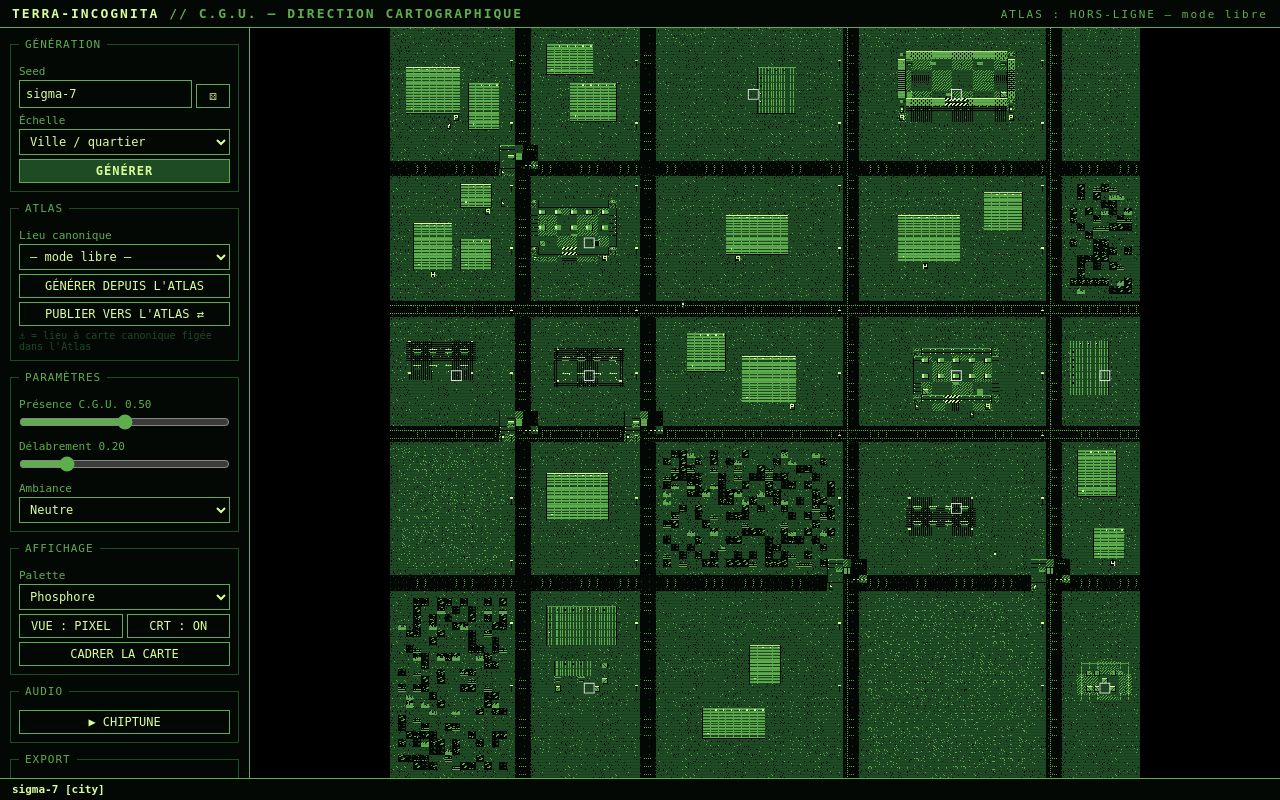
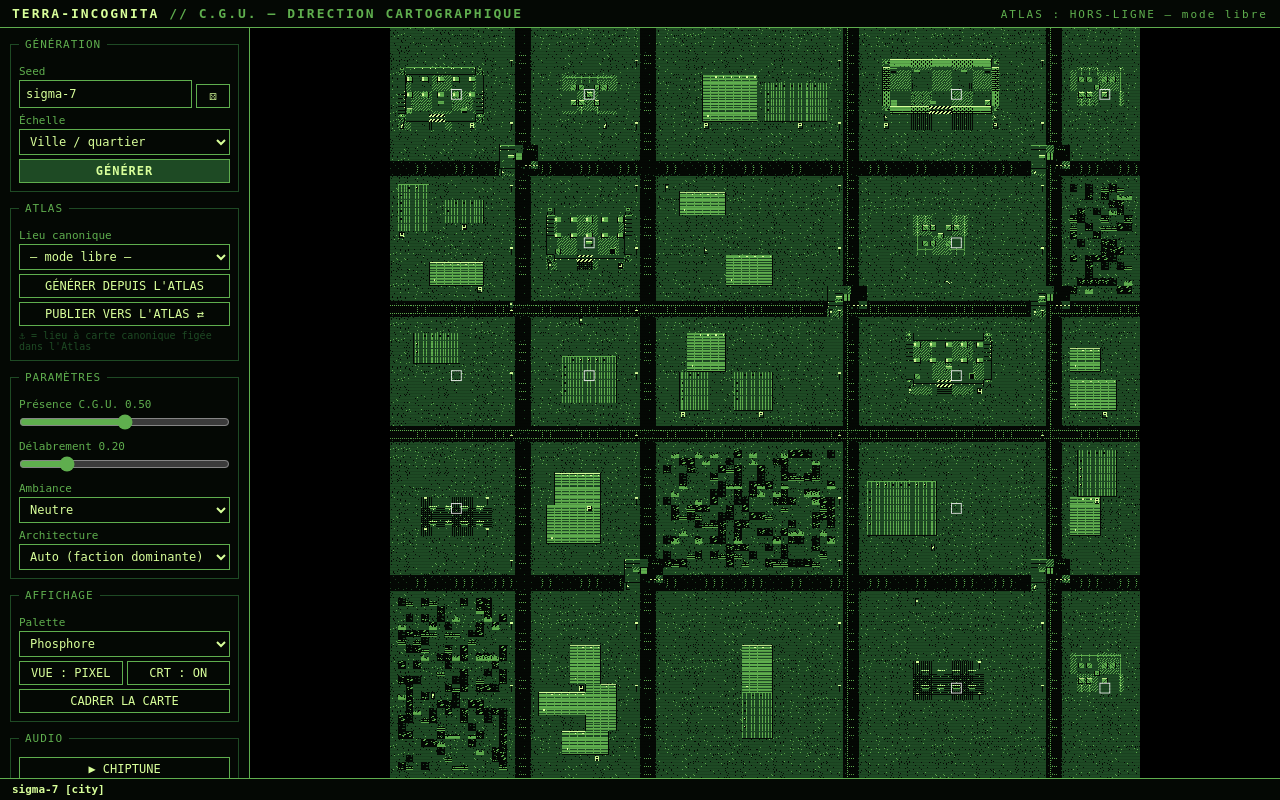
Before and after one commit to obareau/terra-incognita, a website with bundled scripts: page src/renderer/index.html in a window 1280 px wide. Built offline with nearby package versions, Linux system fonts and the light colour scheme.

Commit message:
Styles d'architecture par faction (6 archétypes ancrés dans le lore)
martial (C.G.U.), liturgique (Pasteurs), clandestin (Voile d'Ombre),
organique (Gardiens des Jardins), industriel (Magnats), civique
(Archivistes). Le style pilote murs d'enceinte, toits, zonage, décor
(bannières, propagande, graffitis, éclairage, végétation) en ville et
les murs/sols des intérieurs.

La faction dominante du lieu Atlas (membre > allié > lien) choisit le
style automatiquement ; sélecteur d'override dans l'UI ; --arch= en
mode screenshot. 36 tests verts.

Co-Authored-By: Claude Fable 5 <noreply@anthropic.com>

```diff
--- /dev/null
+++ b/src/core/factions/styles.ts
@@ -0,0 +1,151 @@
+// Styles d'architecture par faction — dérivés des caractères canon du lore.
+// Chaque faction connue est rattachée à un archétype ; la faction dominante
+// d'un lieu (première de GenParams.factions) impose son style aux cartes.
+
+import { T } from "../tiles/tileset";
+
+export type ArchStyleId =
+  | "martial"     // C.G.U. : ordre totalitaire, contrôle, peur
+  | "liturgique"  // Pasteurs : pouvoir public, cérémonies, sacré-technologique
+  | "clandestin"  // Voile d'Ombre : marché noir, discrétion, profit
+  | "organique"   // Gardiens des Jardins : sanctuaires naturels
+  | "industriel"  // Magnats : flux d'énergie, production, stabilité rentable
+  | "civique";    // Archivistes : savoir, ordre civil sans doctrine
+
+export interface ArchStyle {
+  id: ArchStyleId;
+  label: string;
+  /** Tuile des enceintes et murs porteurs. */
+  wall: number;
+  /** Toits dominant / secondaire des blocs bâtis. */
+  roofPrimary: number;
+  roofSecondary: number;
+  /** Probabilités de décor (0..1, consommées par les générateurs). */
+  decor: {
+    banner: number;      // bannières de faction
+    propaganda: number;  // affiches
+    graffiti: number;    // marquages dissidents
+    lamp: number;        // éclairage public
+    tree: number;        // végétation urbaine
+  };
+  /** Multiplicateurs des poids de zonage de la ville. */
+  zoneBias: Record<string, number>;
+}
+
+export const ARCH_STYLES: Record<ArchStyleId, ArchStyle> = {
+  martial: {
+    id: "martial",
+    label: "Martial C.G.U.",
+    wall: T.WALL_METAL,
+    roofPrimary: T.ROOF_HAB,
+    roofSecondary: T.ROOF_IND,
+    decor: { banner: 0.9, propaganda: 0.9, graffiti: 0.05, lamp: 0.8, tree: 0.1 },
+    zoneBias: { militaire: 1.6, habitat: 1, industrie: 1, marche: 0.6, parc: 0.3, ruine: 1 },
+  },
+  liturgique: {
+    id: "liturgique",
+    label: "Liturgique (Pasteurs)",
+    wall: T.WALL,
+    roofPrimary: T.ROOF_HAB,
+    roofSecondary: T.ROOF_HAB,
+    decor: { banner: 1, propaganda: 0.7, graffiti: 0.02, lamp: 1, tree: 0.3 },
+    zoneBias: { militaire: 0.8, habitat: 1.2, industrie: 0.5, marche: 1, parc: 1.2, ruine: 0.6 },
+  },
+  clandestin: {
+    id: "clandestin",
+    label: "Clandestin (Voile d'Ombre)",
+    wall: T.WALL,
+    roofPrimary: T.ROOF_HAB,
+    roofSecondary: T.ROOF_IND,
+    decor: { banner: 0.1, propaganda: 0.1, graffiti: 0.9, lamp: 0.15, tree: 0.15 },
+    zoneBias: { militaire: 0.4, habitat: 1.2, industrie: 0.9, marche: 2.2, parc: 0.4, ruine: 1.4 },
+  },
+  organique: {
+    id: "organique",
+    label: "Organique (Gardiens des Jardins)",
+    wall: T.FENCE,
+    roofPrimary: T.ROOF_HAB,
+    roofSecondary: T.ROOF_HAB,
+    decor: { banner: 0.15, propaganda: 0.05, graffiti: 0.15, lamp: 0.35, tree: 1 },
+    zoneBias: { militaire: 0.3, habitat: 1, industrie: 0.25, marche: 0.9, parc: 3, ruine: 0.5 },
+  },
+  industriel: {
+    id: "industriel",
+    label: "Industriel (Magnats)",
+    wall: T.WALL_METAL,
+    roofPrimary: T.ROOF_IND,
+    roofSecondary: T.ROOF_HAB,
+    decor: { banner: 0.3, propaganda: 0.3, graffiti: 0.25, lamp: 0.9, tree: 0.05 },
+    zoneBias: { militaire: 0.7, habitat: 0.9, industrie: 2.4, marche: 1.1, parc: 0.3, ruine: 0.9 },
+  },
+  civique: {
+    id: "civique",
+    label: "Civique (Archivistes)",
+    wall: T.WALL,
+    roofPrimary: T.ROOF_HAB,
+    roofSecondary: T.ROOF_HAB,
+    decor: { banner: 0.25, propaganda: 0.15, graffiti: 0.05, lamp: 0.9, tree: 0.5 },
+    zoneBias: { militaire: 0.5, habitat: 1.4, industrie: 0.7, marche: 1.1, parc: 1.3, ruine: 0.5 },
+  },
+};
+
+/** Assignation faction → archétype, d'après les fiches canon (02-FACTIONS). */
+export const FACTION_ARCH: Record<string, ArchStyleId> = {
+  // Le régime et ses bras armés — ordre, hiérarchie, violence institutionnelle.
+  "cgu-rectitude": "martial",
+  "clipeati-unitas": "martial",
+  "nonae-recta": "martial",
+  "division-dark-umbrae": "martial",
+  "purete-humaine": "martial",
+  "briseurs-de-conscience": "martial",
+  // Le bras doctrinal — pouvoir public, liturgique, hymnes d'État.
+  "pasteurs-de-la-rectitude": "liturgique",
+  "harmonie-synthetique": "liturgique",
+  "illumines-de-la-singularite": "liturgique",
+  "templiers-de-la-balance": "liturgique",
+  "acolytes-de-nova-7": "liturgique",
+  // Marché noir, résistance, inadaptés du système.
+  "voile-ombre": "clandestin",
+  "union-clandestine": "clandestin",
+  "renegats": "clandestin",
+  "fraternite-de-lombre": "clandestin",
+  "fils-de-l-aube-du-miroir": "clandestin",
+  "fractales-libres": "clandestin",
+  "synthetiques-marginaux": "clandestin",
+  // Préservateurs de la vie organique — sanctuaires, pas de béton.
+  "gardiens-des-jardins": "organique",
+  "protecteurs-verts": "organique",
+  // Colonne vertébrale économique — production, flux, stabilité.
+  "magnats-industriels": "industriel",
+  "barons-technologiques": "industriel",
+  "confrerie-mecanistes": "industriel",
+  "architectes-du-flux": "industriel",
+  "techno-obstetriciens": "industriel",
+  // Savoir et ordre civil.
+  "archivistes-libres": "civique",
+  "continui-numeri": "civique",
+  "financiers-culturels": "civique",
+  "binariis": "civique",
+  "mediarchives": "civique",
+};
+
+/**
+ * Style d'un lieu : archétype de la première faction connue de la liste
+ * (la dominante — voir le tri par poids de relation dans atlas/mapping.ts).
+ * Sans faction connue → martial si le C.G.U. pèse, sinon civique.
+ */
+export function styleFor(factions: string[], cguDensity: number = 0): ArchStyle {
+  for (const f of factions) {
+    const id = FACTION_ARCH[f];
+    if (id) return ARCH_STYLES[id];
+  }
+  return ARCH_STYLES[cguDensity > 0.55 ? "martial" : "civique"];
+}
+
+/** Style effectif d'une carte : override manuel (params.archStyle) sinon faction dominante. */
+export function resolveStyle(params: { factions: string[]; cguDensity: number; archStyle?: string }): ArchStyle {
+  if (params.archStyle && params.archStyle in ARCH_STYLES) {
+    return ARCH_STYLES[params.archStyle as ArchStyleId];
+  }
+  return styleFor(params.factions, params.cguDensity);
+}
--- a/src/core/gen/city.ts
+++ b/src/core/gen/city.ts
@@ -4,11 +4,12 @@
 
 import type { GenParams, MapData } from "../../shared/types";
 import { chance, deriveSeed, int, rngFor, weighted, type Rng } from "../rng";
-import { createMap, fillGround, paintGround, paintStructure, setGround, setOverlay, setStructure, structureAt } from "../mapdata";
+import { createMap, fillGround, groundAt, paintGround, paintStructure, setGround, setOverlay, setStructure, structureAt } from "../mapdata";
 import { T } from "../tiles/tileset";
 import { areaIsFree, macroSize, stampMacro, type Macro } from "../macros/index";
 import { caserne, checkpoint, depot, qgCgu } from "../macros/cgu";
 import { courUsine, marche, marcheNoir, parc } from "../macros/civil";
+import { resolveStyle, type ArchStyle } from "../factions/styles";
 
 export const CITY_W = 96;
 export const CITY_H = 96;
@@ -36,8 +37,8 @@ function avenuePositions(rng: Rng, size: number): number[] {
   return out;
 }
 
-function zoneWeights(params: GenParams): Record<Zone, number> {
-  return {
+function zoneWeights(params: GenParams, style: ArchStyle): Record<Zone, number> {
+  const base: Record<Zone, number> = {
     militaire: 0.5 + params.cguDensity * 4,
     habitat: 3,
     industrie: params.ambiance === "industriel" ? 4 : 1.5,
@@ -45,9 +46,13 @@ function zoneWeights(params: GenParams): Record<Zone, number> {
     parc: params.ambiance === "ruine" ? 0.2 : 0.8,
     ruine: 0.2 + params.ruin * 4,
   };
+  for (const z of Object.keys(base) as Zone[]) {
+    base[z] *= style.zoneBias[z] ?? 1;
+  }
+  return base;
 }
 
-function fillHabitat(map: MapData, rng: Rng, b: Block, params: GenParams): void {
+function fillHabitat(map: MapData, rng: Rng, b: Block, params: GenParams, style: ArchStyle): void {
   const n = int(rng, 2, 4);
   for (let i = 0; i < n; i++) {
     const bw = int(rng, 4, Math.min(8, b.w - 2));
@@ -55,12 +60,12 @@ function fillHabitat(map: MapData, rng: Rng, b: Block, params: GenParams): void
     const x = b.x + int(rng, 0, Math.max(0, b.w - bw - 1));
     const y = b.y + int(rng, 0, Math.max(0, b.h - bh - 1));
     if (!areaIsFree(map, x, y, bw, bh)) continue;
-    paintStructure(map, x, y, bw, bh, T.ROOF_HAB);
+    paintStructure(map, x, y, bw, bh, chance(rng, 0.72) ? style.roofPrimary : style.roofSecondary);
     // Affiche de propagande au pied de l'immeuble, côté rue.
-    if (chance(rng, params.cguDensity * 0.7)) {
+    if (chance(rng, style.decor.propaganda * Math.max(0.3, params.cguDensity))) {
       setOverlay(map, x + int(rng, 0, bw - 1), y + bh, T.PROPAGANDA);
     }
-    if (params.ambiance === "clandestin" && chance(rng, 0.5)) {
+    if (chance(rng, style.decor.graffiti * 0.6)) {
       setOverlay(map, x - 1, y + int(rng, 0, bh - 1), T.GRAFFITI);
     }
   }
@@ -108,6 +113,7 @@ function stampIfFits(map: MapData, rng: Rng, m: Macro, b: Block): boolean {
 export function generateCity(seed: string, params: GenParams, w = CITY_W, h = CITY_H): MapData {
   const rng = rngFor(seed, "city");
   const map = createMap("city", seed, params, w, h);
+  const style = resolveStyle(params);
 
   // Sol de base selon l'ambiance.
   fillGround(map, params.ambiance === "ruine" ? T.WASTE : T.DIRT);
@@ -126,7 +132,7 @@ export function generateCity(seed: string, params: GenParams, w = CITY_W, h = CI
   // ── Passe 2 : zonage des blocs ─────────────────────────────────────
   const xBounds = [0, ...vx.map((x) => x + ROAD_W), w];
   const yBounds = [0, ...hy.map((y) => y + ROAD_W), h];
-  const weights = zoneWeights(params);
+  const weights = zoneWeights(params, style);
   const zoneNames = Object.keys(weights) as Zone[];
   const blocks: Block[] = [];
   for (let yi = 0; yi + 1 < yBounds.length; yi++) {
@@ -161,7 +167,7 @@ export function generateCity(seed: string, params: GenParams, w = CITY_W, h = CI
         }
         break;
       }
-      case "habitat": fillHabitat(map, rng, b, params); break;
+      case "habitat": fillHabitat(map, rng, b, params, style); break;
       case "industrie": {
         fillIndustrie(map, rng, b);
         map.pois.push({
@@ -195,10 +201,11 @@ export function generateCity(seed: string, params: GenParams, w = CITY_W, h = CI
     }
   }
 
-  // ── Passe 4 : enceinte + décor ─────────────────────────────────────
+  // ── Passe 4 : enceinte + décor (le style de la faction dominante) ──
   if (params.cguDensity > 0.6) {
-    for (let x = 0; x < w; x++) { setStructure(map, x, 0, T.WALL); setStructure(map, x, h - 1, T.WALL); }
-    for (let y = 0; y < h; y++) { setStructure(map, 0, y, T.WALL); setStructure(map, w - 1, y, T.WALL); }
+    const wallT = style.wall;
+    for (let x = 0; x < w; x++) { setStructure(map, x, 0, wallT); setStructure(map, x, h - 1, wallT); }
+    for (let y = 0; y < h; y++) { setStructure(map, 0, y, wallT); setStructure(map, w - 1, y, wallT); }
     // Portes blindées là où les avenues percent l'enceinte.
     for (const x of vx) for (const dy of [0, h - 1]) { setStructure(map, x, dy, T.GATE); setStructure(map, x + 1, dy, T.GATE); }
     for (const y of hy) for (const dx of [0, w - 1]) { setStructure(map, dx, y, T.GATE); setStructure(map, dx, y + 1, T.GATE); }
@@ -206,14 +213,16 @@ export function generateCity(seed: string, params: GenParams, w = CITY_W, h = CI
     for (const [x, y] of [[1, 1], [w - 2, 1], [1, h - 2], [w - 2, h - 2]] as const) setStructure(map, x, y, T.MIRADOR);
   }
 
-  // Lampadaires le long des avenues.
+  // Lampadaires le long des avenues (les styles clandestins restent sombres).
   for (const x of vx) {
     for (let y = 4; y < h - 4; y += 8) {
-      if (structureAt(map, x - 1, y) === 0) setStructure(map, x - 1, y, T.LAMP);
+      if (structureAt(map, x - 1, y) === 0 && chance(rng, style.decor.lamp)) {
+        setStructure(map, x - 1, y, T.LAMP);
+      }
     }
   }
-  // Bannières C.G.U. dispersées selon la densité.
-  const banners = Math.floor(params.cguDensity * 12);
+  // Bannières de faction, à la mesure du style et de la pression C.G.U.
+  const banners = Math.round(14 * style.decor.banner * (0.4 + 0.6 * params.cguDensity));
   for (let i = 0; i < banners; i++) {
     const x = int(rng, 2, w - 3);
     const y = int(rng, 2, h - 3);
@@ -225,12 +234,22 @@ export function generateCity(seed: string, params: GenParams, w = CITY_W, h = CI
       setOverlay(map, int(rng, 2, w - 3), int(rng, 2, h - 3), T.CONTESTED);
     }
   }
-  // Graffitis d'ambiance clandestine.
-  if (params.ambiance === "clandestin") {
-    for (let i = 0; i < 14; i++) {
-      const x = int(rng, 1, w - 2);
-      const y = int(rng, 1, h - 2);
-      if (structureAt(map, x, y) === 0) setOverlay(map, x, y, T.GRAFFITI);
+  // Graffitis dissidents.
+  const graffiti = Math.round(16 * style.decor.graffiti);
+  for (let i = 0; i < graffiti; i++) {
+    const x = int(rng, 1, w - 2);
+    const y = int(rng, 1, h - 2);
+    if (structureAt(map, x, y) === 0) setOverlay(map, x, y, T.GRAFFITI);
+  }
+  // Végétation urbaine (les Jardins verdissent tout).
+  const trees = Math.round(50 * style.decor.tree);
+  for (let i = 0; i < trees; i++) {
+    const x = int(rng, 1, w - 2);
+    const y = int(rng, 1, h - 2);
+    const g = groundAt(map, x, y);
+    if (structureAt(map, x, y) === 0 && (g === T.DIRT || g === T.GRASS)) {
+      setGround(map, x, y, T.GRASS);
+      setStructure(map, x, y, T.TREE);
     }
   }
 
--- a/src/renderer/index.html
+++ b/src/renderer/index.html
@@ -139,6 +139,16 @@
           <option value="clandestin">Clandestin</option>
           <option value="ruine">Ruine</option>
         </select>
+        <label for="archStyle">Architecture</label>
+        <select id="archStyle">
+          <option value="" selected>Auto (faction dominante)</option>
+          <option value="martial">Martial — C.G.U.</option>
+          <option value="liturgique">Liturgique — Pasteurs</option>
+          <option value="clandestin">Clandestin — Voile d'Ombre</option>
+          <option value="organique">Organique — Gardiens des Jardins</option>
+          <option value="industriel">Industriel — Magnats</option>
+          <option value="civique">Civique — Archivistes</option>
+        </select>
       </fieldset>
       <fieldset>
         <legend>AFFICHAGE</legend>
--- a/src/renderer/renderer.ts
+++ b/src/renderer/renderer.ts
@@ -44,11 +44,13 @@ const chiptune = new Chiptune();
 // ── Lecture des contrôles ────────────────────────────────────────────
 
 function readParams(): GenParams {
+  const arch = $<HTMLSelectElement>("archStyle").value;
   return {
     ...DEFAULT_PARAMS,
     cguDensity: parseFloat($<HTMLInputElement>("cgu").value),
     ruin: parseFloat($<HTMLInputElement>("ruin").value),
     ambiance: $<HTMLSelectElement>("ambiance").value as Ambiance,
+    ...(arch ? { archStyle: arch } : {}),
   };
 }
 
@@ -56,6 +58,7 @@ function writeParams(p: GenParams): void {
   $<HTMLInputElement>("cgu").value = String(p.cguDensity);
   $<HTMLInputElement>("ruin").value = String(p.ruin);
   $<HTMLSelectElement>("ambiance").value = p.ambiance;
+  $<HTMLSelectElement>("archStyle").value = p.archStyle ?? "";
   syncSliderLabels();
 }
 
--- a/src/shared/types.ts
+++ b/src/shared/types.ts
@@ -20,6 +20,8 @@ export interface GenParams {
   ambiance: Ambiance;
   /** Délabrement 0..1 (guerre, abandon). */
   ruin: number;
+  /** Override manuel du style d'architecture (sinon : faction dominante). */
+  archStyle?: string;
   biome?: string;
   population?: number;
 }
```
Also changed, not shown: DECISIONS.md (+4 -0 lines), src/core/atlas/mapping.ts (+10 -5 lines), src/core/gen/interior.ts (+5 -2 lines), src/main.ts (+7 -2 lines), tests/styles.test.ts (added, +66 -0 lines), README.md.
